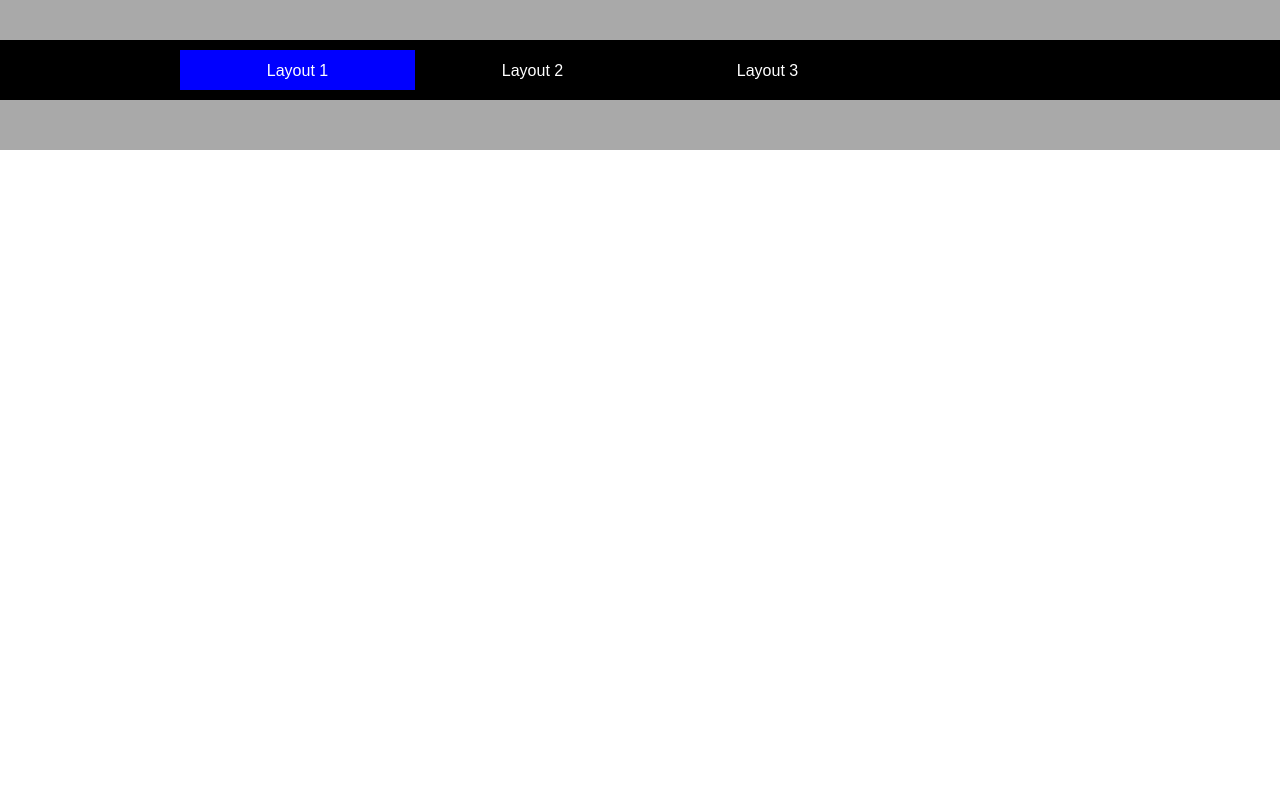
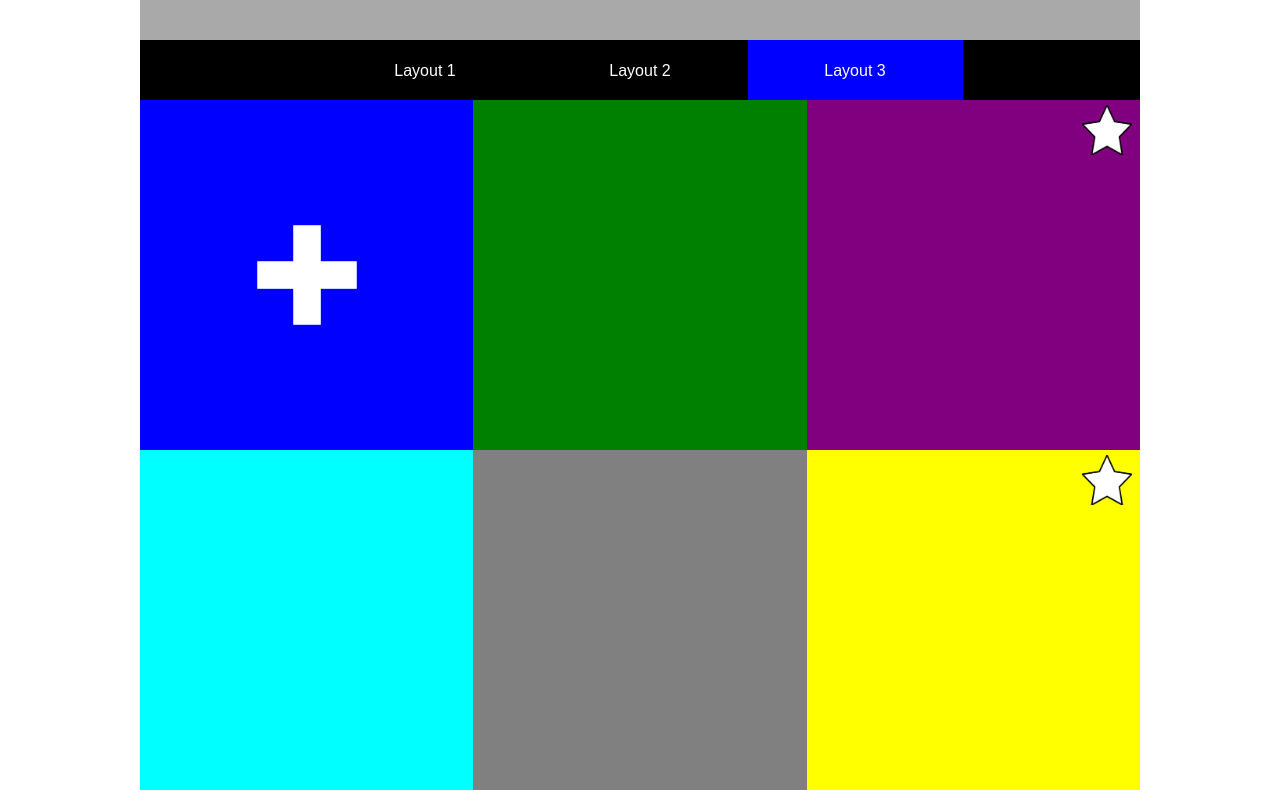
Before and after one commit to noamroy/ex3, a plain HTML site: page layout3.html in a window 1280 px wide. Shown: the part 152-942 px from the top of the page. Before the commit the page ends 800 px from the top, so only its background shows below. Drawn offline with Linux system fonts and the light colour scheme; grey boxes are pictures that could not be loaded.

Commit message:
layout 3

```diff
--- a/css/style.css
+++ b/css/style.css
@@ -12,6 +12,11 @@ header, main, aside, footer, nav{
     width: 1000px;
     margin: 0px auto;
     display: flex;
+}
+.wrapper_block{
+    width: 1000px;
+    margin: 0px auto;
+    display: block;
 }
 section.squares{
     display: flex;
@@ -64,6 +69,11 @@ nav.layout1>ul{
 nav.layout2>ul{
     width: 150px;
 }
+nav.layout3>ul{
+    display: flex;
+    justify-content: center;
+    height: 60px;
+}
 nav.layout1>ul>li{
     width: 235px;
     height: 40px;
@@ -72,11 +82,19 @@ nav.layout1>ul>li{
 nav.layout2>ul>li{
     height: 55px;
 }
+nav.layout3>ul>li{
+    text-align: center;
+    height: 60px;
+    width: 215px;
+}
 nav>ul>li>a{
     position: relative;
     top: 12px;
     text-decoration: none;
     color: white;
+}
+nav.layout3>ul>li>a{
+    top: 22px;
 }
 nav.layout2>ul>li>a{
     top: 20px;
@@ -105,6 +123,10 @@ main.layout2{
     justify-content: center;
     background-color: lightgrey;
 }
+main.layout3{
+    display: flex;
+    flex-wrap: wrap;
+}
 #top-left{
     margin-left: 40px;
     margin-top: 25px;
@@ -122,6 +144,52 @@ main.layout1>section>div{
 }
 main.layout2>section>div{
     background-color: green;
+}
+main.layout3>div{
+    height: 350px;
+    width: 333.333px;
+}
+main.layout3>div>img.star{
+    position: relative;
+    height: 50px;
+    width: 50px;
+    left: 275px;
+    top: 5px;
+    background: none;
+}
+main.layout3>div.clicked>img.star{
+    position: relative;
+    height: 0px;
+    width: 0px;
+    left: 275px;
+    top: 5px;
+    background: none;
+}
+main.layout3>div>img.strawberry{
+    position: relative;
+    height: 0px;
+    width: 0px;
+    left: 0px;
+    top: 0px;
+    background: none;
+}
+main.layout3>div.clicked>img.strawberry{
+    position: relative;
+    height: 350px;
+    width: 333.333px;
+    left: 0px;
+    top: 0px;
+    background: white;
+}
+#plus{
+    position: relative;
+    height: 100px;
+    width: 100px;
+    left: 50%;
+    margin-left: -50px;
+    top: 50%;
+    margin-top: -50px;
+    background: none;
 }
 /* ASIDE ~~~~~~~~~~~~~~~~~~~~~~~~~~~~~~~~~~~~~~~*/
 aside.layout1{
@@ -182,3 +250,36 @@ footer.layout2{
     height: 500px;
     background-color:white;
 }
+/*RESPONSIVE*/
+@media only screen and (max-width:480px) {
+    .wrapper_block{
+        width: 100%;
+    }
+    nav.layout3>ul.wrapper{
+        width:100%;
+    }
+    nav.layout3>ul>li{
+        width: 33%;
+    }
+}
+@media only screen and (min-width:481px) and (max-width:645px) {
+    .wrapper_block{
+        width: 100%;
+    }
+    nav.layout3>ul.wrapper{
+        width:100%;
+    }
+    nav.layout3>ul>li{
+        width: 33%;
+    }
+}
+@media only screen and (min-width:646px) and (max-width:999px) {
+    .wrapper_block{
+        width: 100%;
+    }
+    nav.layout3>ul.wrapper{
+        width:100%;
+    }
+}
+@media only screen and (min-width:1000px) {
+}
--- a/js/scripts.js
+++ b/js/scripts.js
@@ -0,0 +1,66 @@
+var i =0;
+function createSquare(currentDiv){
+    /*create square*/
+    var color= ["blue","green","purple","cyan","grey","yellow","orange","red"]
+    var divObj = document.createElement('div');
+    divObj.style.background=color[currentDiv%8];
+    /*create strawberry*/
+    var disappearObj = document.createElement('img');
+    disappearObj.src = "images/strawberry.png";
+    disappearObj.setAttribute('title', "strawberry");
+    disappearObj.setAttribute('alt', "strawberry");
+    disappearObj.classList.add('strawberry');
+    divObj.appendChild(disappearObj);
+    /*wait for click*/
+    if (i!=0)
+        divObj.onclick = function() {changeSquare(divObj)};
+    /*stars*/
+    if((currentDiv+1) % 3 == 0){
+        addStar(divObj);
+    }
+    /*plus*/
+    if(currentDiv==0){
+        addPlus(divObj);
+    }
+    /*add to main*/
+    document.getElementsByTagName('main')[0].appendChild(divObj);
+};
+function addPlus(divObj){
+    var plusObj = document.createElement('img');
+    plusObj.src = "images/add_icon.png";
+    plusObj.setAttribute('title', "plus");
+    plusObj.setAttribute('alt', "plus");
+    plusObj.id = "plus";
+    divObj.appendChild(plusObj);
+    console.log("plus created!!");
+    plusObj.onclick = function() {
+        createSquare(i++);
+        console.log("square added");
+    }
+}
+function addStar(divObj){
+    var starObj = document.createElement('img');
+    starObj.src = "images/star.png";
+    starObj.setAttribute('title', "star");
+    starObj.setAttribute('alt', "star");
+    starObj.classList.add('star');
+    divObj.appendChild(starObj);
+    console.log("star created!!");
+};
+function changeSquare(divObj){
+    if (divObj.classList.length != 0){
+        divObj.classList = [];
+        console.log("square appear");
+    }
+    else {
+        divObj.classList.add("clicked");
+
+        console.log("square disappear");
+    }
+};
+function divsManager() {
+    for (; i<14; i++){
+        createSquare(i);
+        console.log("all divs created!!");
+    }
+};
--- a/layout3.html
+++ b/layout3.html
@@ -1,28 +1,33 @@
 <!DOCTYPE html>
 <html>
     <head>
+        <meta name="viewport" content="width=device-width, initial-scale=1.0">
         <link rel="stylesheet" href="css/style.css"/>
         <script src="js/scripts.js"></script>
         <title>Noam Roytman 3</title>
     </head>
-    <body>
+    <body class="wrapper_block">
         <header>
-            <a href="index.html">
+            <a href="layout3.html">
                 <img src="images/logo.png" id="logo" alt="icon" title="icon">
             </a>
         </header>
-        <nav class=layout1>
+        <nav class=layout3>
             <ul class="wrapper">
-                <li id="selected"><a href="index.html">Layout 1</a></li>
+                <li><a href="index.html">Layout 1</a></li>
                 <li><a href="layout2.html">Layout 2</a></li>
-                <li><a href="layout3.html">Layout 3</a></li>
+                <li id="selected"><a href="layout3.html">Layout 3</a></li>
             </ul>
         </nav>
-        <main>
-
+        <main  class=layout3>
+            <section>
+            </section>
         </main>
         <footer>
 
         </footer>
+        <script>
+            (divsManager());
+        </script>
     </body>
 </html>
```
Also changed, not shown: images/add_icon.png (added), images/star.png (added), 1 other file.
